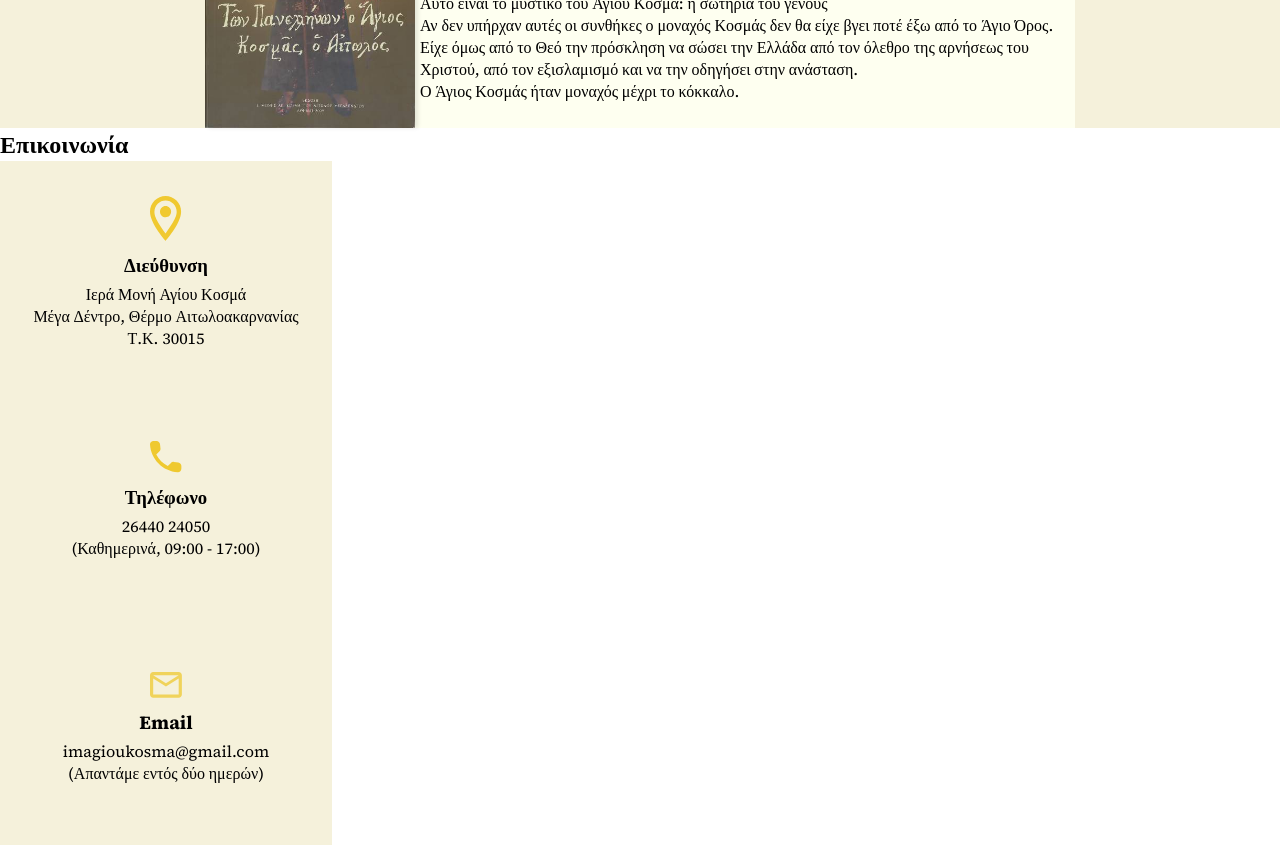
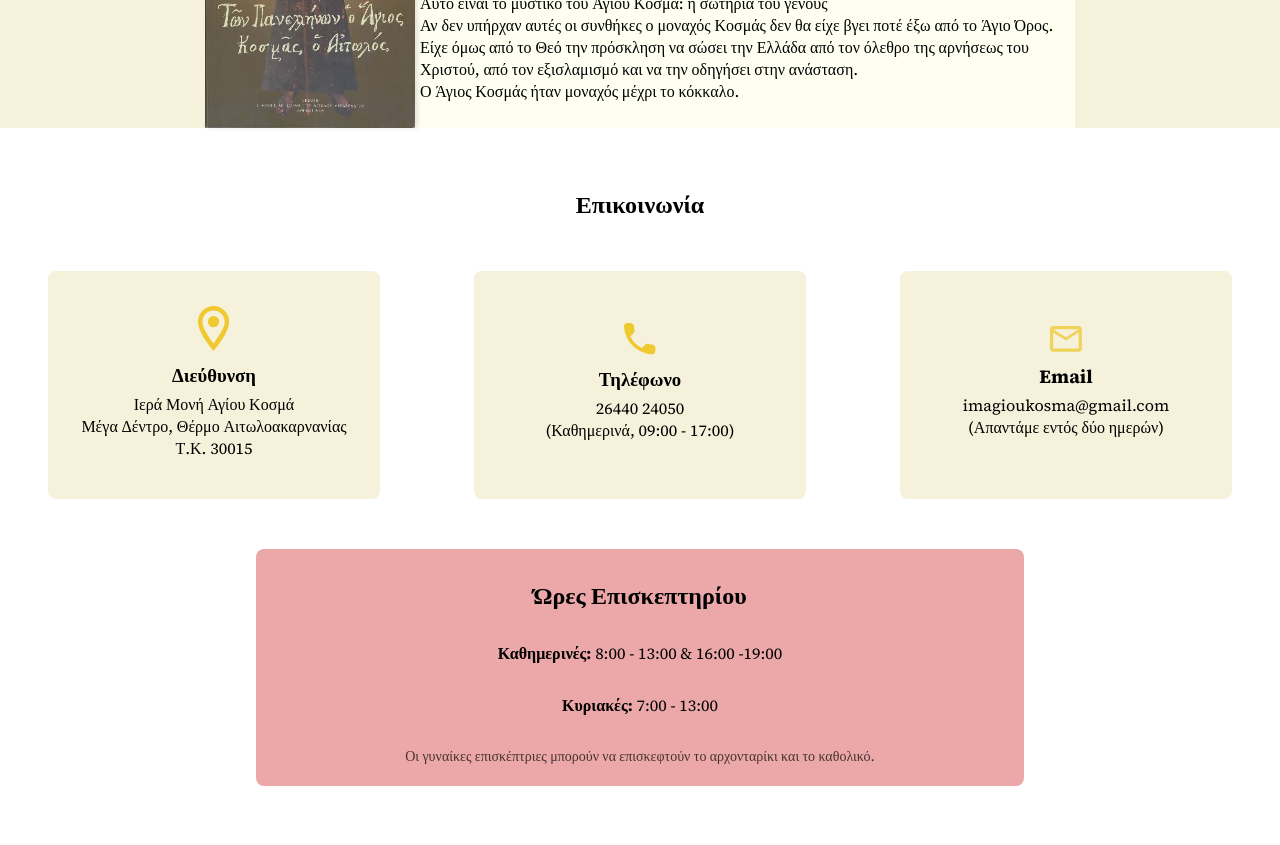
Before and after one commit to GeorgeZisis95/monastery-saint-kosmas-thermo, a React (Vite) app: page / in a window 1280 px wide. Shown: the part 2440-3285 px from the top of the page. After the commit the page ends 3226 px from the top, so only its background shows below. Built offline with nearby package versions, Linux system fonts and the light colour scheme.

Commit message:
Add footer

```diff
--- a/src/components/Card.css
+++ b/src/components/Card.css
@@ -7,6 +7,7 @@
   flex-direction: column;
   justify-content: center;
   align-items: center;
+  border-radius: 8px;
 }
 
 .icon {
--- a/src/components/Contact.css
+++ b/src/components/Contact.css
@@ -0,0 +1,40 @@
+.contact h2 {
+  text-align: center;
+  padding-top: 60px;
+}
+
+.contact {
+  display: flex;
+  flex-direction: column;
+  justify-content: center;
+  align-items: center;
+  gap: 50px;
+}
+
+.cards {
+  display: flex;
+  justify-content: center;
+  align-items: center;
+  gap: 94px;
+  flex-wrap: wrap;
+  flex-shrink: 0;
+}
+
+.visit h2 {
+  padding: 0;
+  margin-top: 30px;
+}
+
+.visit {
+  background-color: rgba(208, 39, 39, 0.4);
+  width: 60%;
+  border-radius: 8px;
+  display: flex;
+  flex-direction: column;
+  justify-content: center;
+  align-items: center;
+  text-align: center;
+  gap: 30px;
+  flex-shrink: 1;
+  min-width: 370px;
+}
--- a/src/components/Contact.jsx
+++ b/src/components/Contact.jsx
@@ -34,9 +34,24 @@ export default function Contact() {
   return (
     <div className="contact">
       <h2>Επικοινωνία</h2>
-      <Card icon={address} title={addressTitle} text={addressText}></Card>
-      <Card icon={phone} title={phoneTitle} text={phoneText}></Card>
-      <Card icon={mail} title={mailTitle} text={mailText}></Card>
+      <div className="cards">
+        <Card icon={address} title={addressTitle} text={addressText}></Card>
+        <Card icon={phone} title={phoneTitle} text={phoneText}></Card>
+        <Card icon={mail} title={mailTitle} text={mailText}></Card>
+      </div>
+      <div className="visit">
+        <h2>Ώρες Επισκεπτηρίου</h2>
+        <span>
+          <strong>Καθημερινές:</strong> 8:00 - 13:00 & 16:00 -19:00
+        </span>
+        <span>
+          <strong>Κυριακές:</strong> 7:00 - 13:00
+        </span>
+        <span style={{ fontSize: 14, marginBottom: 20, opacity: 0.7 }}>
+          Οι γυναίκες επισκέπτριες μπορούν να επισκεφτούν το αρχονταρίκι και το{" "}
+          καθολικό.
+        </span>
+      </div>
     </div>
   );
 }
```
